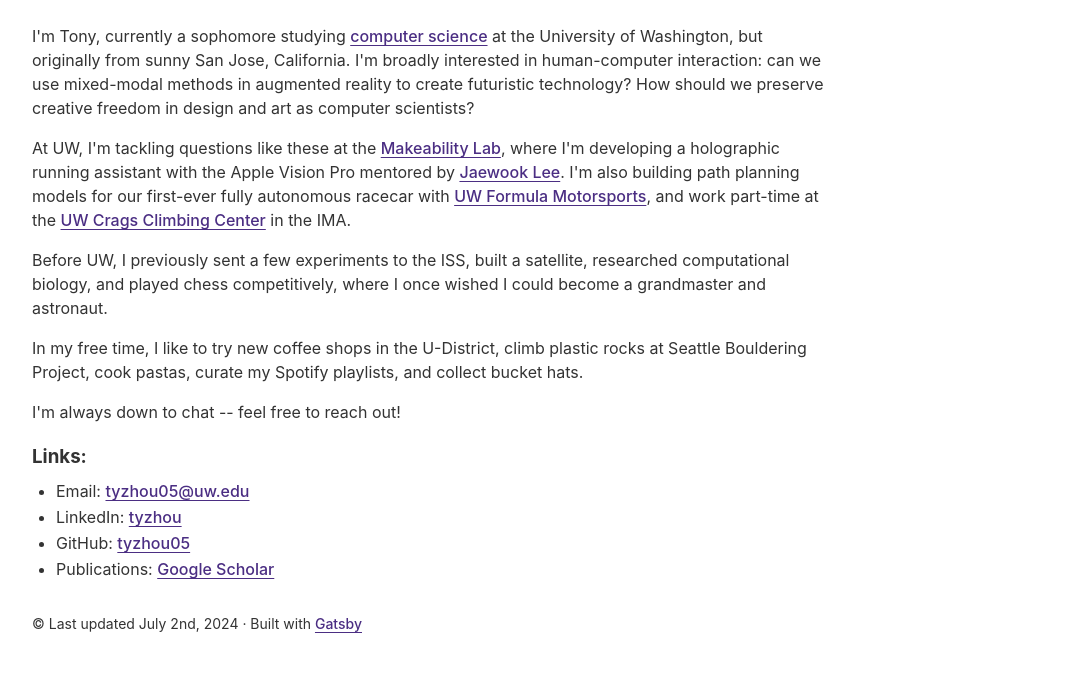
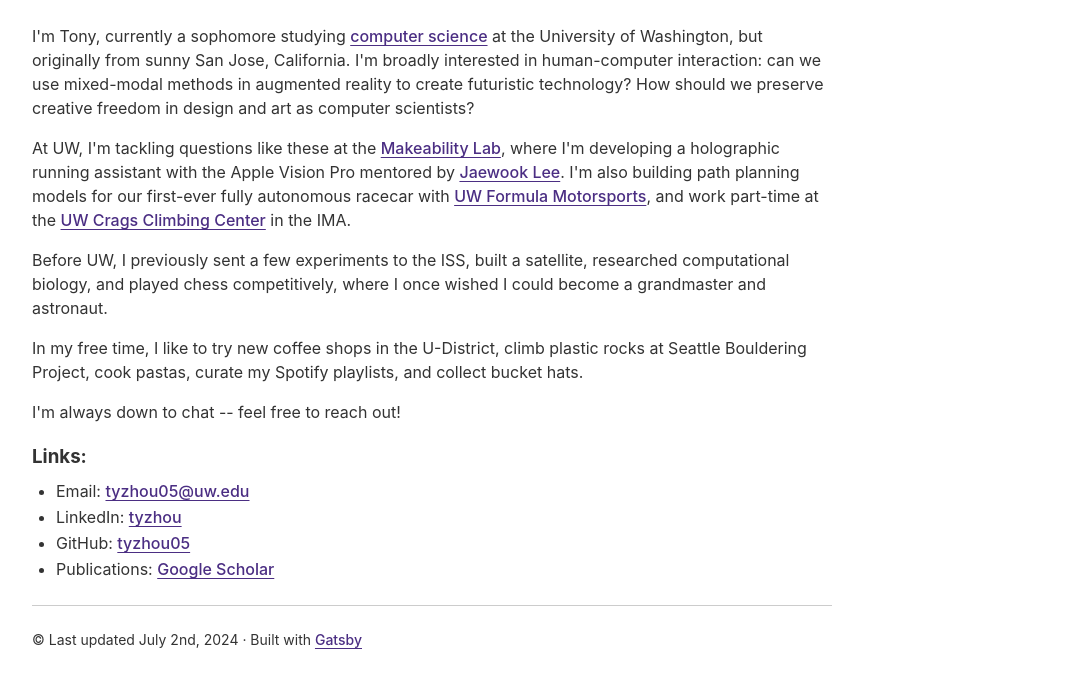
Before and after one commit to tyzhou05/tyzhou05.github.io, a Gatsby site: page / in a window 1280 px wide. Shown: the part 170-852 px from the top of the page, without its empty margins (208-1279 px from the left). Built offline with nearby package versions, Linux system fonts and the light colour scheme; Gatsby itself is replaced by a stand-in of ours.

Commit message:
footer spacing

```diff
--- a/src/components/layout.css
+++ b/src/components/layout.css
@@ -138,6 +138,7 @@
   margin-left: var(--space-4);
   list-style-position: outside;
   list-style-image: none;
+  margin-bottom: var(--space-4);
 }
 pre {
   margin-left: 0;
--- a/src/components/layout.js
+++ b/src/components/layout.js
@@ -37,7 +37,7 @@
         <main>{children}</main>
         <footer
           style={{
-            marginTop: `var(--space-5)`,
+            marginTop: `var(--space-3)`,
             fontSize: `var(--font-sm)`,
           }}
         >
--- a/src/pages/index.js
+++ b/src/pages/index.js
@@ -142,6 +142,8 @@
       </ul>
     </div>
 
+    <hr></hr>
+
     {/*
     <ul className={styles.list}>
       {links.map(link => (
```
